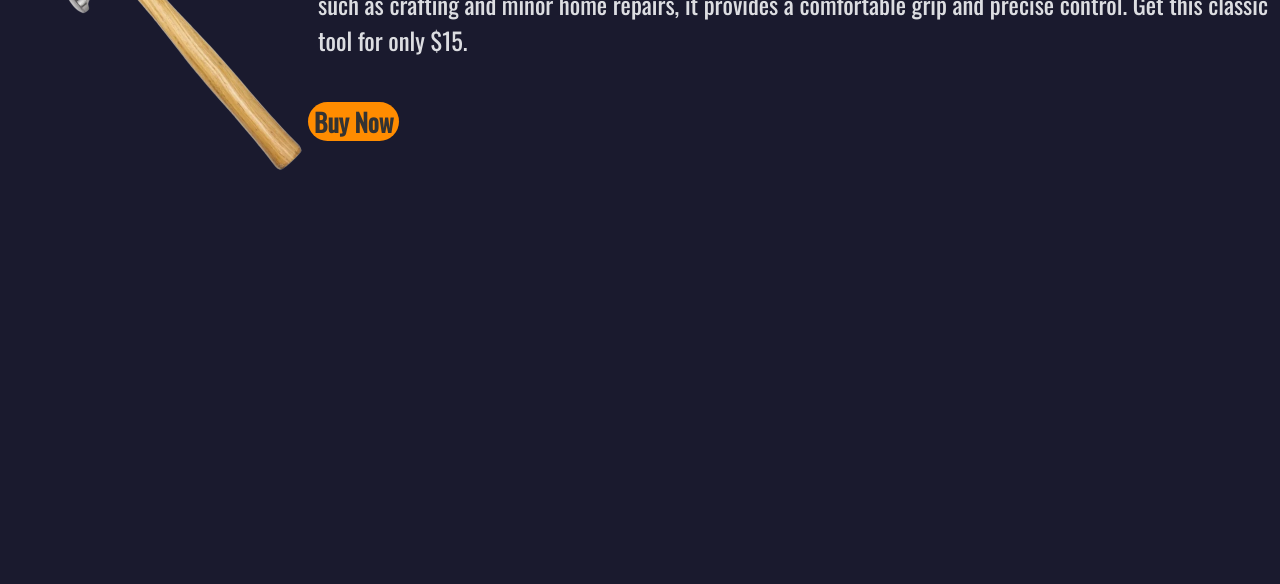
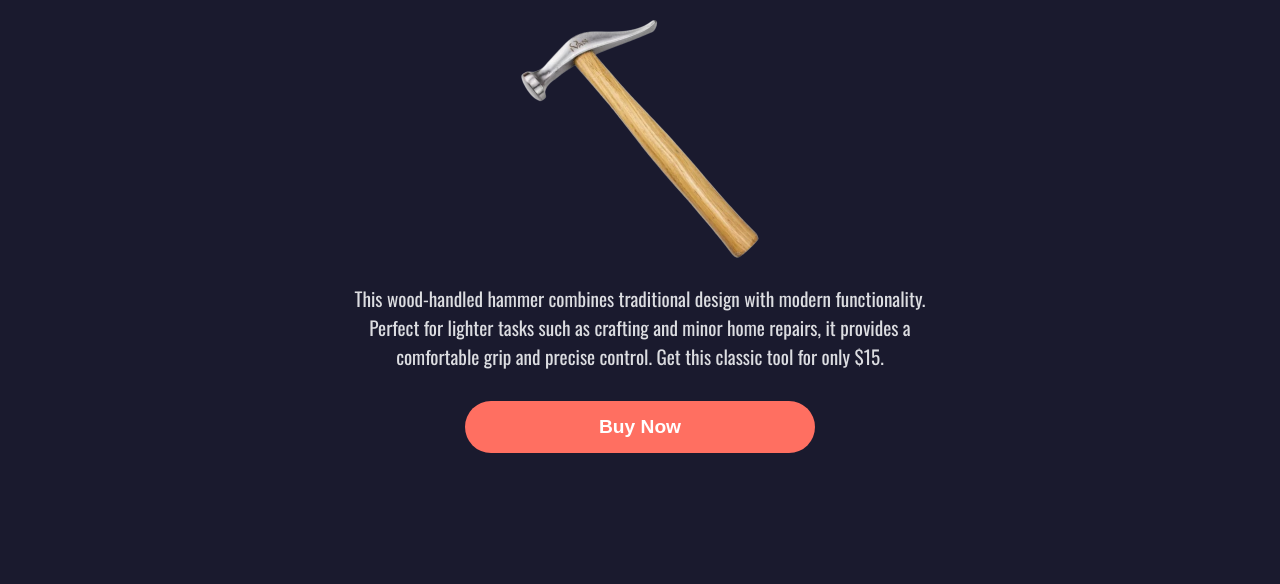
Before and after one commit to erand44/erand44.github.io, a plain HTML site: page woodHammer.html in a window 1280 px wide. Shown: the part 232-816 px from the top of the page. Drawn offline with nearby package versions, Linux system fonts and the light colour scheme.

Commit message:
Update woodHammer.html

```diff
--- a/woodHammer.html
+++ b/woodHammer.html
@@ -1,68 +1,120 @@
-
 <!DOCTYPE html>
 <html lang="en">
 <head>
     <meta charset="UTF-8">
     <meta name="viewport" content="width=device-width, initial-scale=1.0">
-    <title>Document</title>
-<link rel="preconnect" href="https://fonts.googleapis.com">
-<link rel="preconnect" href="https://fonts.gstatic.com" crossorigin>
-<link href="https://fonts.googleapis.com/css2?family=Oswald:wght@432&display=swap" rel="stylesheet">
+    <title>Workshop</title>
+    <link rel="preconnect" href="https://fonts.googleapis.com">
+    <link rel="preconnect" href="https://fonts.gstatic.com" crossorigin>
+    <link href="https://fonts.googleapis.com/css2?family=Oswald:wght@400;700&display=swap" rel="stylesheet">
     <style>
+        /* Reset default margin, padding and box-sizing */
+        * {
+            margin: 0;
+            padding: 0;
+            box-sizing: border-box;
+        }
 
-        #krbody {
-            background-color: #1a1a2e;
-            color: #dcdde1;
-            position: relative;
+        /* Body styles */
+        body {
+            display: flex;
+            flex-direction: column;
+            align-items: center;
+            justify-content: center;
             height: 100vh;
+            background-color: #1a1a2e; /* Dark navy blue */
+            color: #dcdde1; /* Light gray text */
+            font-family: 'Oswald', sans-serif;
+            margin: 0;
+            text-align: center; /* Center text */
         }
+
+        /* Heading styles */
+        h1 {
+            font-size: 3rem; /* Larger text */
+            margin-top: 50px;
+            margin-bottom: 30px;
+            text-shadow: 2px 2px 5px rgba(0, 0, 0, 0.3);
+        }
+
+        /* Image styling */
         img {
-            position: absolute;
-            left: 50px;
-            top: 150px;
+            width: 250px;
+            height: 250px;
+            margin-bottom: 20px;
         }
+
+        /* Paragraph styles */
         p {
-            position: absolute;
-            left: 310px;
-            top: 150px;
-            font-size: x-large;
+            font-size: 1.2rem; /* Larger text */
+            max-width: 600px; /* Limit text width */
+            margin-bottom: 30px;
+            text-align: center;
+        }
 
+        /* Button styles */
+        button {
+            background-color: #ff6f61; /* Light red-orange */
+            color: #fff;
+            font-size: 1.2rem;
+            font-weight: 700;
+            border-radius: 50px;
+            padding: 15px 30px;
+            border: none;
+            transition: background-color 0.3s ease, transform 0.3s ease;
+            cursor: pointer;
+            margin-bottom: 20px;
+            width: 80%; /* Make buttons take up most of the width */
+            max-width: 350px; /* Limit button width */
         }
-        button {
-            font-family: oswald;
-            margin: 20px 10px;
-            color: #333333;
-            font-size: 25px;
-            position: absolute;
-            left: 300px;
-            top: 310px;
-            background-color: darkorange;
-            border-radius: 40px;
-            border: 0;
-            margin: 1rem 0;
-            font-weight: 1000;
-            cursor: pointer;
+
+        /* Button hover effect */
+        button:hover {
+            background-color: #ff8a71; /* Lighter red */
+            transform: scale(1.05);
         }
+
+        /* Focus style for button */
+        button:focus {
+            outline: none;
+        }
+
+        /* Hidden message */
         .hidden {
             display: none;
-            position: absolute;
-            top: 400px;
-            left: 300px;
+            color: limegreen;
             font-size: 20px;
-            color: limegreen;
+            text-align: center;
+            margin-top: 20px;
         }
-        button:focus + .hidden {
-            display: block;
-        }
-        body{
-            font-family: oswald;
+
+        /* Media queries for responsiveness */
+        @media (max-width: 768px) {
+            body {
+                padding: 10px;
+            }
+            h1 {
+                font-size: 2rem; /* Smaller heading size */
+            }
+            button {
+                font-size: 1rem;
+                padding: 12px 25px;
+            }
         }
     </style>
 </head>
-<body id="krbody">
-    <img src="woodHammer.png" width="250" length="250">
+<body>
+    <h1>Welcome to the Workshop</h1>
+    <img src="woodHammer.png" alt="Wooden Hammer">
     <p>This wood-handled hammer combines traditional design with modern functionality. Perfect for lighter tasks such as crafting and minor home repairs, it provides a comfortable grip and precise control. Get this classic tool for only $15.</p>
-    <button>Buy Now</button>
-    <div class="hidden">Congratulations! You've successfully purchased the Wood hammer.</div>
+    <button id="buyButton">Buy Now</button>
+    <div class="hidden" id="confirmationMessage">Congratulations! You've successfully purchased the Wood hammer.</div>
+
+    <script>
+        // JavaScript to handle button click and reveal hidden message
+        document.getElementById("buyButton").addEventListener("click", function() {
+            document.getElementById("confirmationMessage").style.display = "block";
+        });
+    </script>
 </body>
 </html>
```
